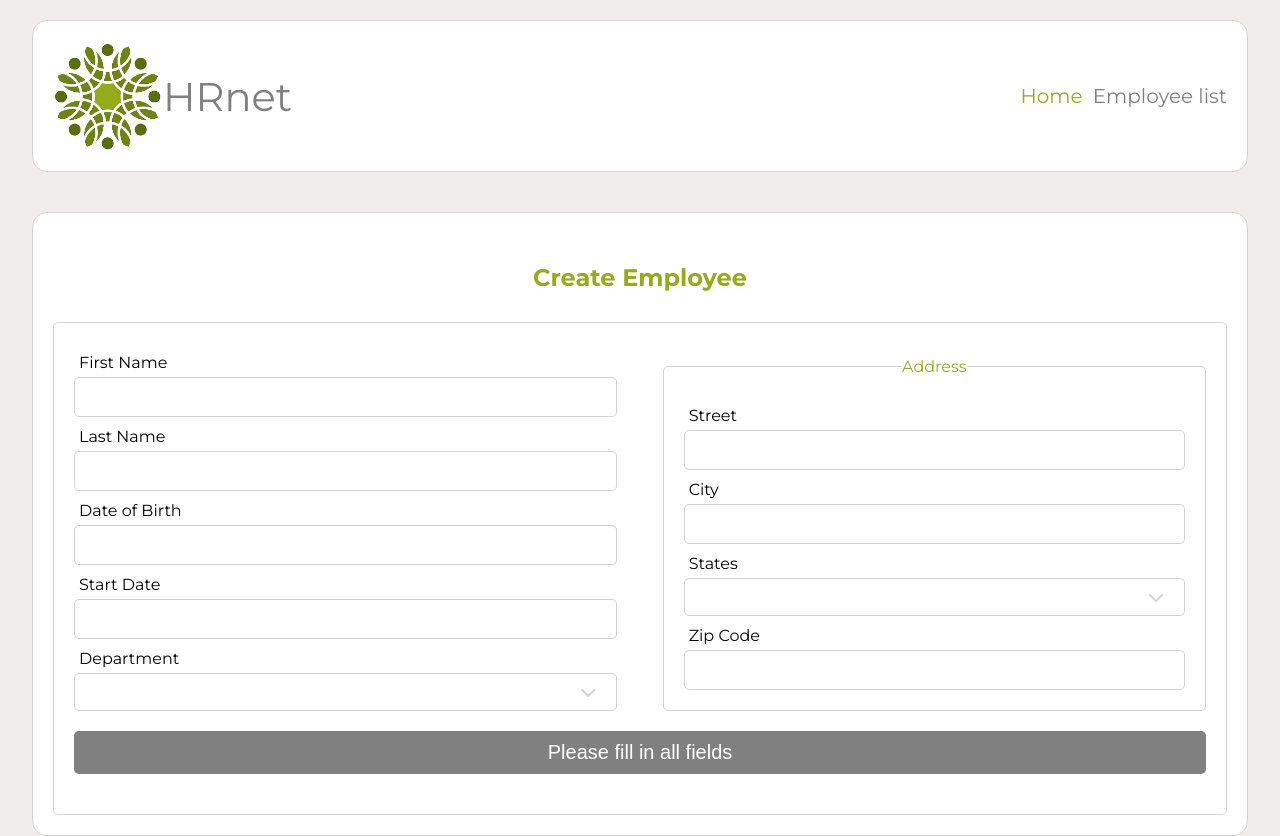
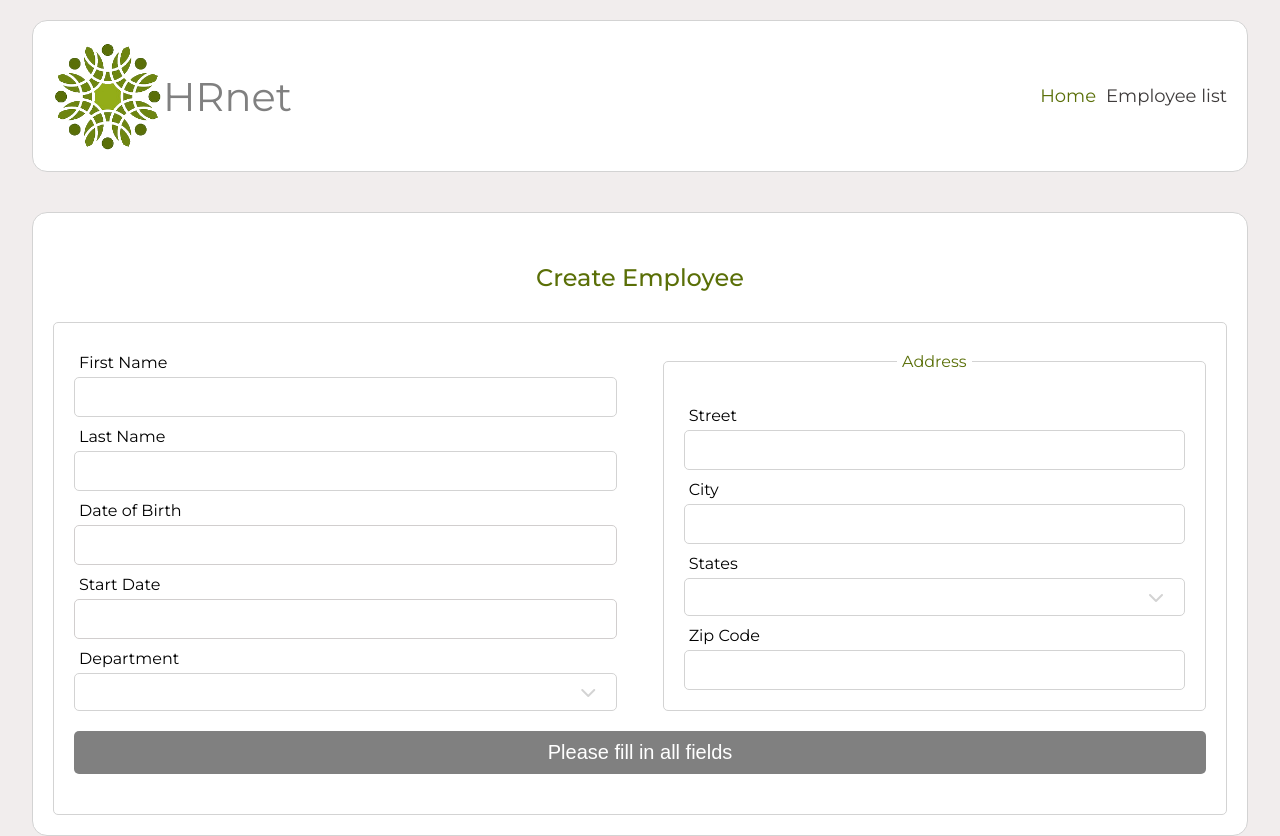
Before and after one commit to jbbrejon/openclassrooms-da-p14, a React (Vite) app: page / in a window 1280 px wide. Shown: the top 836 px of the page. Built offline with nearby package versions, Linux system fonts and the light colour scheme.

Commit message:
:traffic_light: Apply Lighthouse recommendations

```diff
--- a/src/components/FormCreateEmployee/FormCreateEmployee.module.css
+++ b/src/components/FormCreateEmployee/FormCreateEmployee.module.css
@@ -15,7 +15,8 @@
 }
 
 .legend {
-    color: #93AD18;
+    color: #5A6F08;
+    padding: 5px;
 }
 
 .inputsContainer {
--- a/src/components/Heading1/Heading1.module.css
+++ b/src/components/Heading1/Heading1.module.css
@@ -3,7 +3,7 @@
     justify-content: center;
     align-items: center;
     font-size: 24px;
-    font-weight: 700;
-    color: #93AD18;
+    font-weight: 500;
+    color: #5A6F07;
     margin: 30px 0;
 }
--- a/src/components/InputDatePicker/InputDatePicker.jsx
+++ b/src/components/InputDatePicker/InputDatePicker.jsx
@@ -26,6 +26,7 @@ const InputDatePicker = ({ id, label, property, object, change }) => {
                 closeOnScroll={true}
                 clearButtonClassName="clear-button"
                 required
+                id={id}
             />
         </>
 
--- a/src/components/TableEmployees/TableEmployees.module.css
+++ b/src/components/TableEmployees/TableEmployees.module.css
@@ -7,7 +7,7 @@
     font-size: 16px;
     font-weight: 500;
     padding: 5px;
-    background-color: #6E8511;
+    background-color: #5A6F08;
     color: white;
     text-align: left;
 
--- a/src/index.css
+++ b/src/index.css
@@ -48,5 +48,5 @@ a {
 }
 
 a.active {
-  color: #93AD18;
+  color: #5A6F08;
 }
--- a/src/layouts/Header/Header.jsx
+++ b/src/layouts/Header/Header.jsx
@@ -12,7 +12,7 @@ function Header() {
     return (
         <header className={styles.header}>
             <div className={styles.identity}>
-                <img src={logo} className={styles.logo} alt="logo" />
+                <img src={logo} className={styles.logo} alt="logo" width="110" height="110" />
                 <p className={styles.appName}>HRnet</p>
             </div>
             <nav className={styles.nav}>
--- a/src/layouts/Header/Header.module.css
+++ b/src/layouts/Header/Header.module.css
@@ -41,12 +41,7 @@
 
 .navLink {
     display: flex;
-    color: grey;
+    color: rgb(63, 60, 60);
     transition: 0.5s;
-    font-size: 20px;
+    font-size: 18px;
 }
-
-.navLink:hover {
-    color: #93AD18;
-    opacity: 0.8;
-}
```
